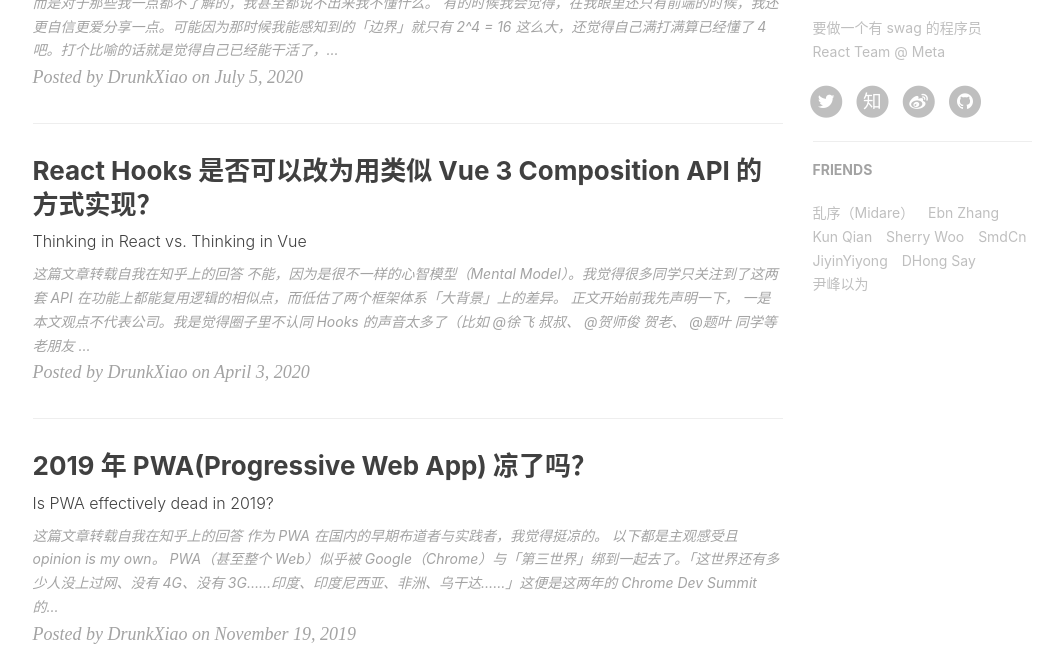
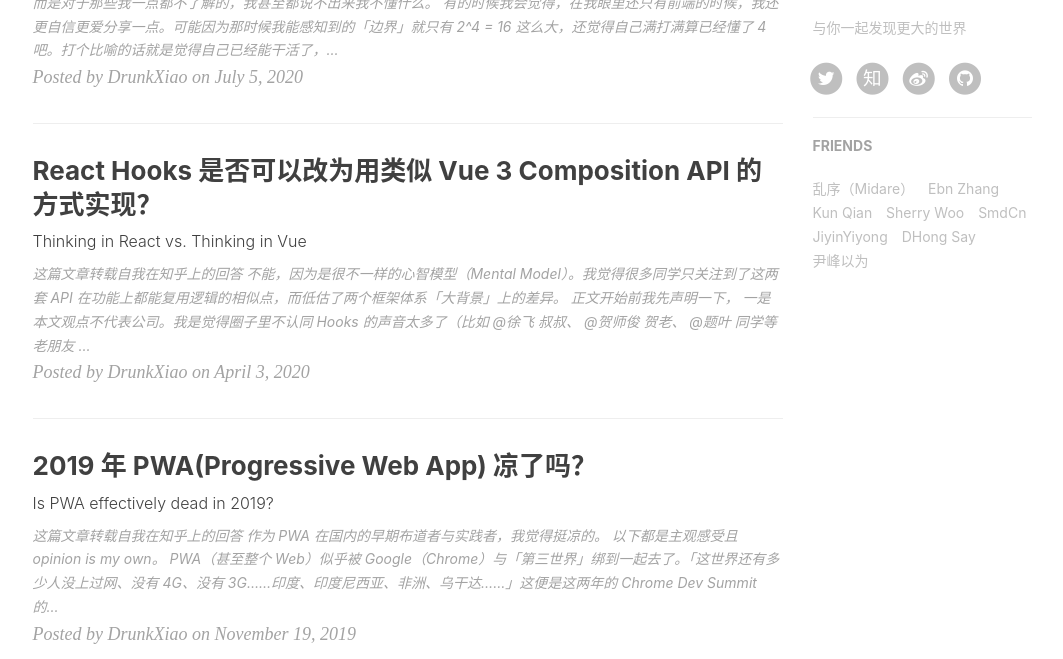
Before and after one commit to DrunkXiao/drunkxiao.github.io, a Jekyll site: the page built from index.html, in a window 1280 px wide and 900 px high, scrolled down 565 px, cut to the strip 241-900 px from the top of the window. Shown: the whole strip, without its empty margins (135-1198 px from the left). Built offline with Jekyll 4.4.1, drawn with Linux system fonts in a browser that asks for light colours; nearby versions of some CDN libraries; the list of posts is cut into pages by our own code; comment, search, counter and statistics services are not loaded.

Commit message:
Update _config.yml

```diff
--- a/_config.yml
+++ b/_config.yml
@@ -59,7 +59,7 @@ kramdown:
       start_line: 1
 
 # Disqus settings
-disqus_username: DrunkXiao
+disqus_username:
 
 # Netease settings
 netease_comment: false
@@ -74,8 +74,8 @@ ga_domain: drunkxiao.github.io
 
 # Sidebar settings
 sidebar: true # whether or not using Sidebar.
-sidebar-about-description: "要做一个有 swag 的程序员 <br> React Team @ Meta"
-sidebar-avatar: https://github.com/DrunkXiaopro.png # use absolute URL, seeing it's used in both `/` and `/about/`
+sidebar-about-description: "与你一起发现更大的世界"
+sidebar-avatar: https://github.com/drunkxiao.png # use absolute URL, seeing it's used in both `/` and `/about/`
 
 # Featured Tags
 featured-tags: true # whether or not using Feature-Tags
```
